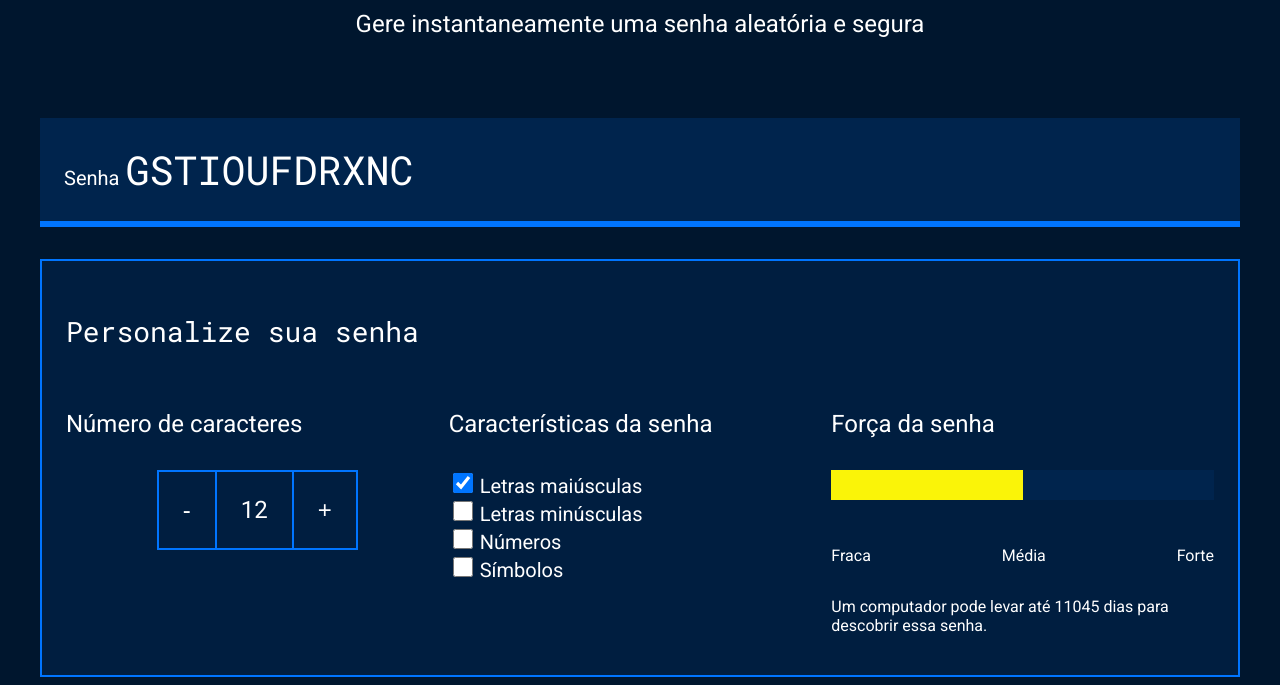
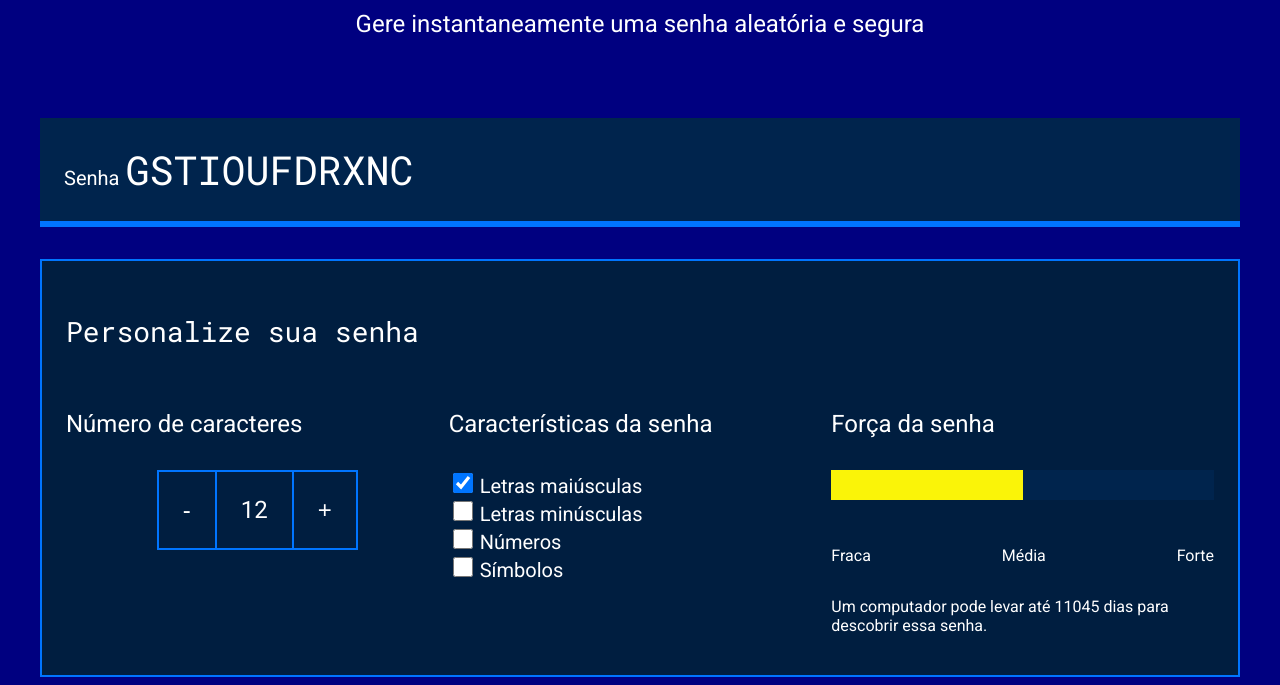
Before and after one commit to maysaa23/gerador-de-senhas, a plain HTML site: page index.html in a window 1280 px wide. Shown: the part 208-893 px from the top of the page. Drawn offline with Linux system fonts and the light colour scheme.

Commit message:
Update style.css

```diff
--- a/style.css
+++ b/style.css
@@ -2,7 +2,7 @@
 
 :root {
     --branco: white;
-    --cor-de-fundo: #00162E;
+    --cor-de-fundo: #000080;
     --fundo-senha: #00244D;
     --fundo-texto: #001E40;
     --borda: #0075FF;
```
